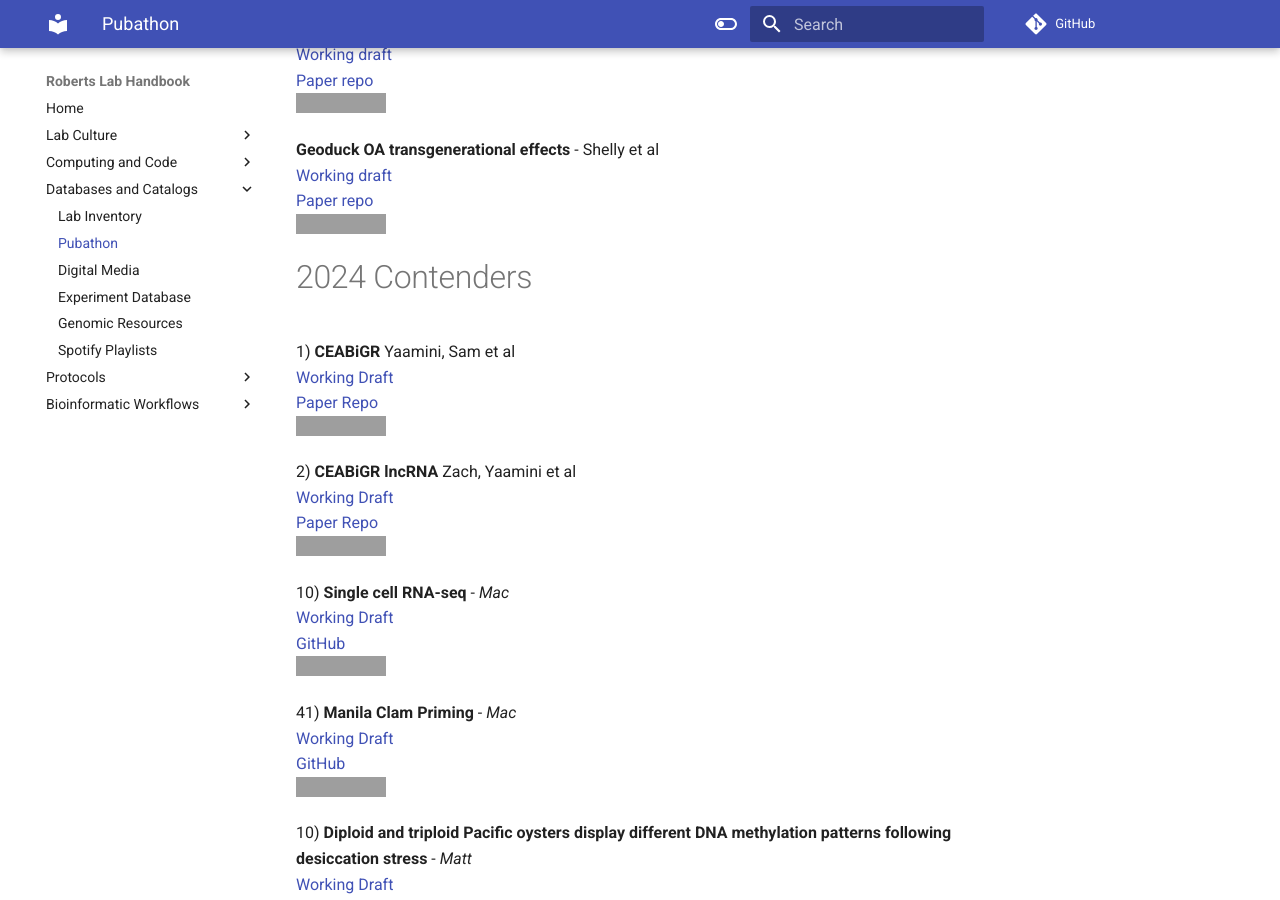
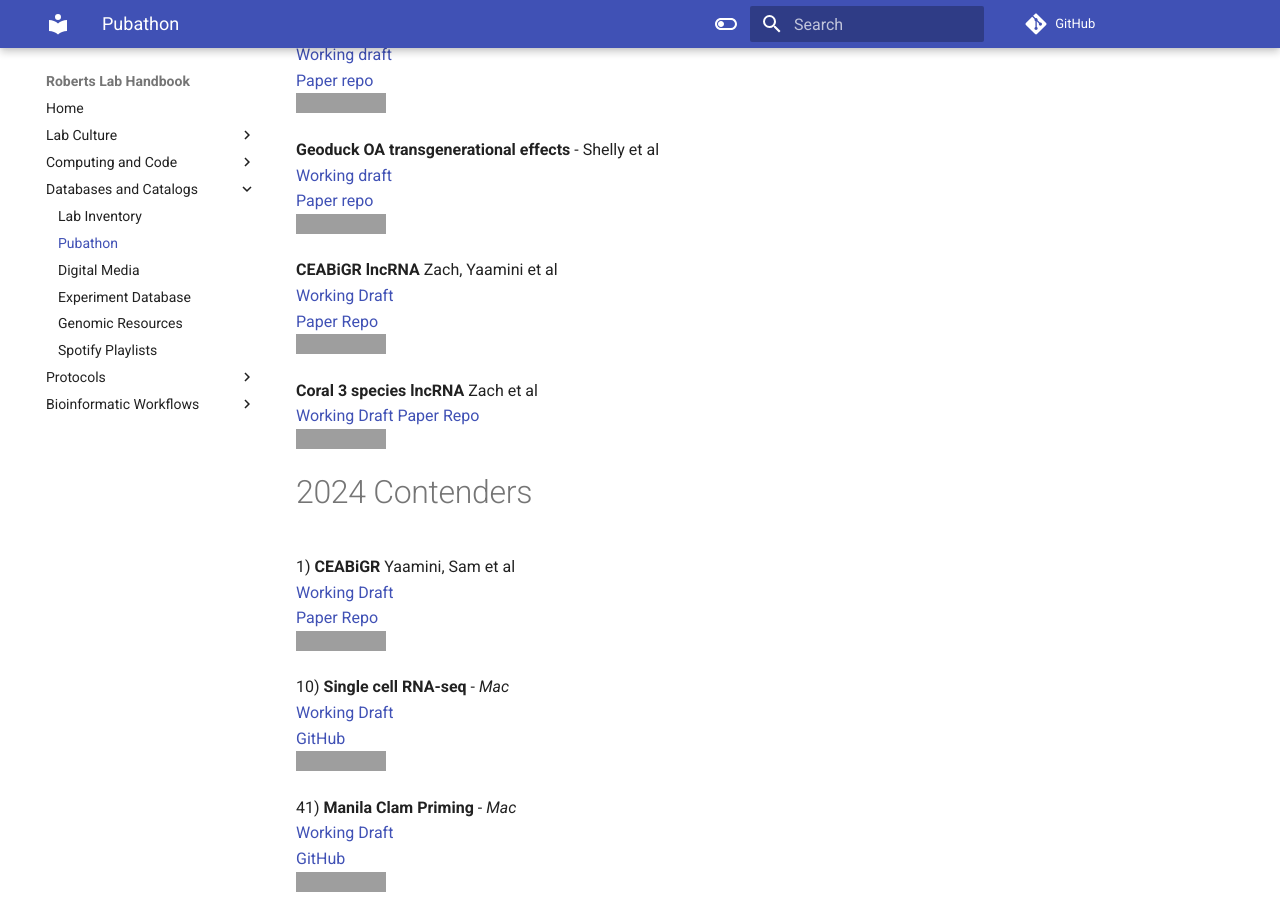
Before and after one commit to RobertsLab/resources, an MkDocs documentation site: the page built from docs/Pubathon.md, in a window 1280 px wide and 900 px high, scrolled down 716 px, cut to the strip 0-900 px from the top of the window. Built offline with MkDocs 1.6.1 and Material for MkDocs 9.7.7, drawn with Linux system fonts in a browser that asks for light colours; comment, search, counter and statistics services are not loaded; grey boxes are pictures that could not be loaded.

Commit message:
Update Pubathon.md
Added 2025 efforts for Zach

```diff
--- a/docs/Pubathon.md
+++ b/docs/Pubathon.md
@@ -21,17 +21,21 @@
 [Paper repo](https://github.com/shellytrigg/paper-GeoduckTransgen_var.pH)
 ![status](https://img.shields.io/badge/pub--a--thon%20status-in%20progress-orange.svg)
 
+**CEABiGR lncRNA** Zach, Yaamini et al
+[Working Draft](https://docs.google.com/document/d/1Nx1GdJ2igvxWMo5VWHY2fL_H_Ws_ek-dFwd70-nQTrk/edit?usp=sharing)
+[Paper Repo](https://github.com/zbengt/oyster-lnc)
+![status](https://img.shields.io/badge/pub--a--thon%20status-in%20progress-orange.svg)
+
+**Coral 3 species lncRNA** Zach et al
+[Working Draft](https://docs.google.com/document/d/1xfcLDNa0cU5ZBHbZwtLQhLIWkS_M0exu56OA-1kHEv8/edit?usp=sharing)
+[Paper Repo](https://github.com/urol-e5/deep-dive)
+![status](https://img.shields.io/badge/pub--a--thon%20status-in%20progress-orange.svg)
 
 # 2024 Contenders
 
 1) **CEABiGR** Yaamini, Sam et al
 [Working Draft](https://docs.google.com/document/d/1O63kXExAe-bBPXv6fTEZAof8Q2-ARI5Y3XyD5oxkiGE/edit#heading=h.cmsdeulk6pg5)
 [Paper Repo](https://github.com/sr320/ceabigr)
-![status](https://img.shields.io/badge/pub--a--thon%20status-in%20progress-orange.svg)
-
-2) **CEABiGR lncRNA** Zach, Yaamini et al
-[Working Draft](https://docs.google.com/document/d/1Nx1GdJ2igvxWMo5VWHY2fL_H_Ws_ek-dFwd70-nQTrk/edit?usp=sharing)
-[Paper Repo](https://github.com/zbengt/oyster-lnc)
 ![status](https://img.shields.io/badge/pub--a--thon%20status-in%20progress-orange.svg)
 
 10) **Single cell RNA-seq** - _Mac_
```
